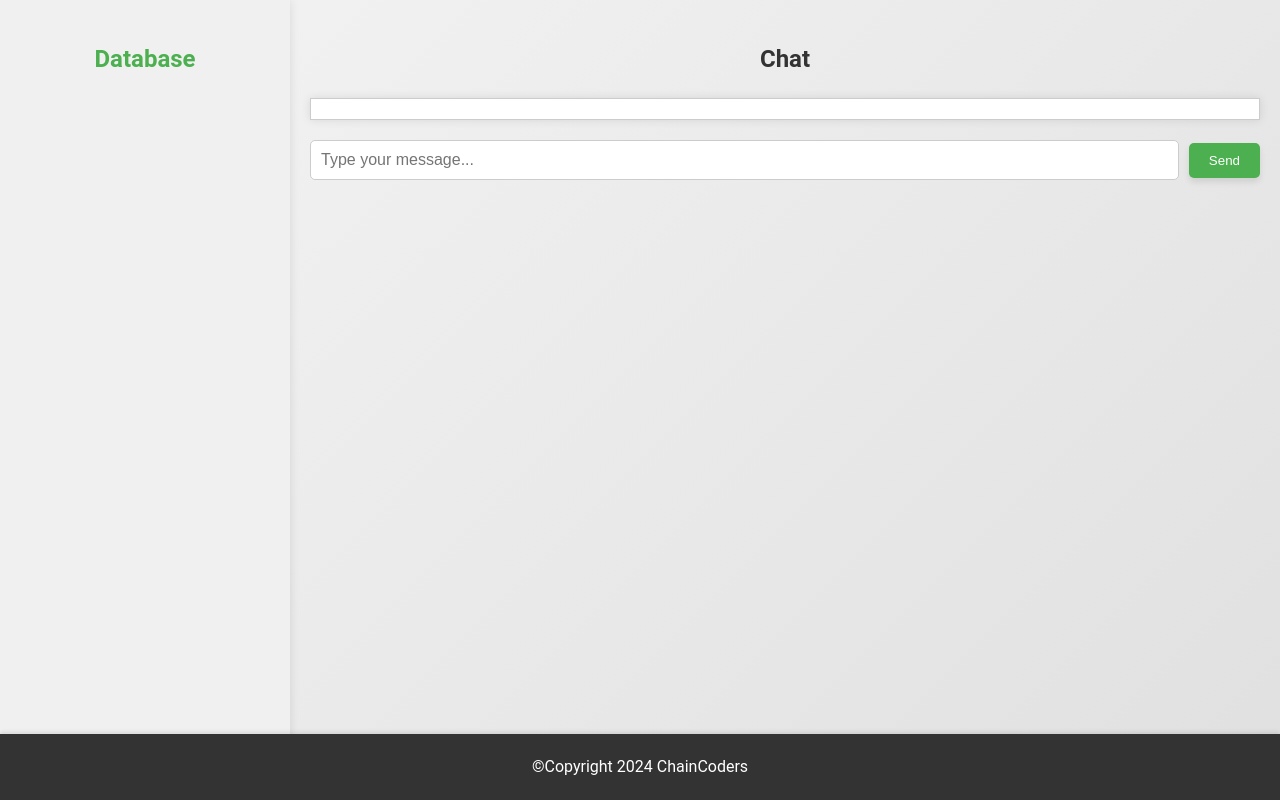
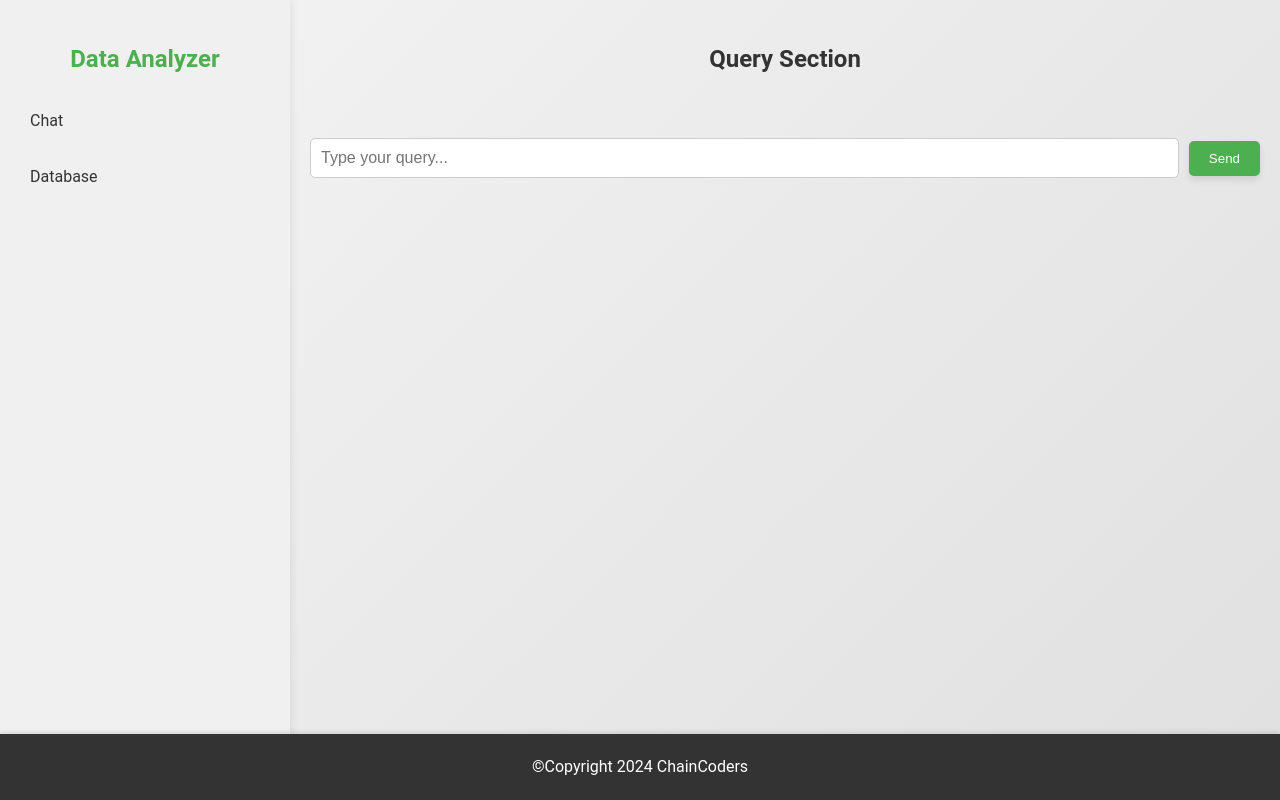
Before and after one commit to QwertyFusion/Database-Analyzer, a Node server app: page /chat in a window 1280 px wide. Run offline with Node 20, Linux system fonts and the light colour scheme.

Commit message:
Re-designed chat page

```diff
--- a/public/styles.css
+++ b/public/styles.css
@@ -115,6 +115,42 @@ footer {
 
 
 /* CHAT.EJS */
+
+/* Sidebar */
+#sidebar {
+    width: 250px;
+    background-color: #f0f0f0;
+    padding: 20px;
+    box-shadow: 0 0 10px rgba(0, 0, 0, 0.1);
+}
+
+.sidebar-header {
+    text-align: center;
+    margin-bottom: 20px;
+}
+
+.sidebar-header h2 {
+    color: #4CAF50;
+}
+
+.sidebar-tabs {
+    margin-bottom: 20px;
+}
+
+.sidebar-tab {
+    display: block;
+    padding: 10px;
+    margin-bottom: 10px;
+    border-radius: 5px;
+    text-decoration: none;
+    color: #333;
+    transition: background-color 0.3s;
+}
+
+.sidebar-tab:hover {
+    background-color: #e0e0e0;
+}
+
 #app {
     display: flex;
     flex-direction: row;
@@ -142,6 +178,8 @@ footer {
     max-height: calc(100vh - 120px);
 }
 
+
+/* Chat Area */
 #chat-container {
     flex: 1;
     padding: 20px;
@@ -153,12 +191,9 @@ footer {
 }
 
 #chat-messages {
-    max-height: calc(100vh - 250px);
+    max-height: calc(100vh - 270px);
     overflow-y: auto;
     padding: 10px;
-    border: 1px solid #ccc;
-    background-color: white;
-    box-shadow: 0 0 10px rgba(0, 0, 0, 0.1);
 }
 
 #chat-input-container {
@@ -196,36 +231,20 @@ footer {
 .chat-message {
     margin-bottom: 10px;
     padding: 10px;
-    border-radius: 5px;
 }
 
 .user-message {
     background-color: #4CAF50;
     color: white;
     align-self: flex-end;
+    text-align: right;
+    border-radius:  5px 5px 0px 5px;
 }
 
+
 .response-message {
-    background-color: #f0f0f0;
-}
-
-@media (max-width: 768px) {
-    #app {
-        flex-direction: column;
-    }
-    #sidebar {
-        width: 100%;
-        padding: 10px;
-        box-shadow: none;
-        border-bottom: 1px solid #ccc;
-    }
-    #chat-container {
-        flex: 1;
-        padding: 10px;
-    }
-    #chat-messages {
-        max-height: calc(100vh - 120px);
-    }
+    background-color: white;
+    border-radius:  5px 5px 5px 0px;
 }
 
 
--- a/server/views/chat.ejs
+++ b/server/views/chat.ejs
@@ -10,23 +10,22 @@
     <div id="app">
         <div id="sidebar">
             <div class="sidebar-header">
-                <h2>Database</h2>
+                <h2>Data Analyzer</h2>
             </div>
-            <div class="sidebar-content">
-                <table id="databaseTable">
-                    <!-- CSV data will be populated here -->
-                </table>
+            <div class="sidebar-tabs">
+                <a href="/chat" class="sidebar-tab">Chat</a>
+                <a href="/database" class="sidebar-tab">Database</a>
             </div>
         </div>
         <div id="chat-container">
             <div id="chat-header">
-                <h2>Chat</h2>
+                <h2>Query Section</h2>
             </div>
             <div id="chat-messages">
                 <!-- Chat messages will be populated here -->
             </div>
             <div id="chat-input-container">
-                <input type="text" id="chat-input" placeholder="Type your message...">
+                <input type="text" id="chat-input" placeholder="Type your query...">
                 <button id="send-button">Send</button>
             </div>
         </div>
```
